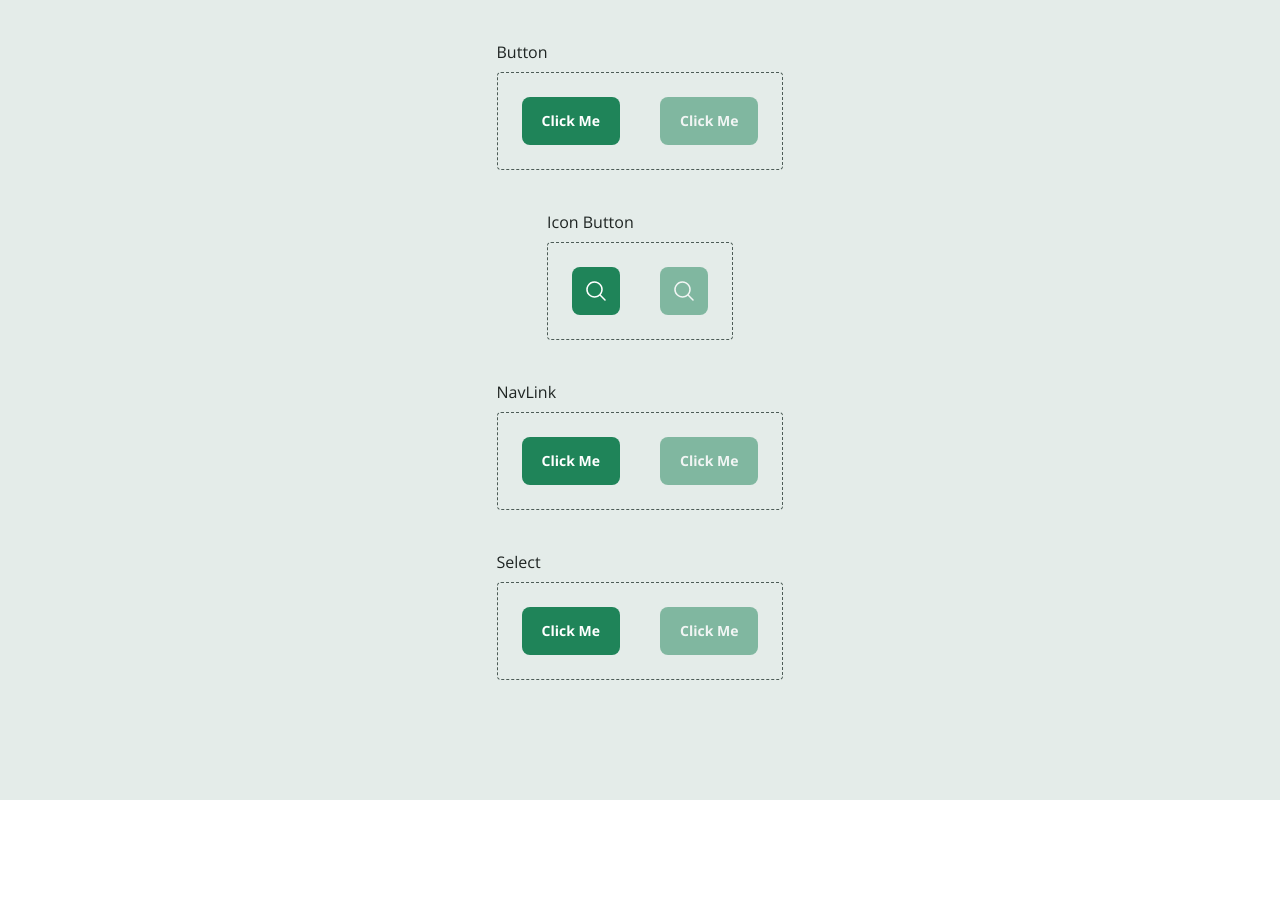
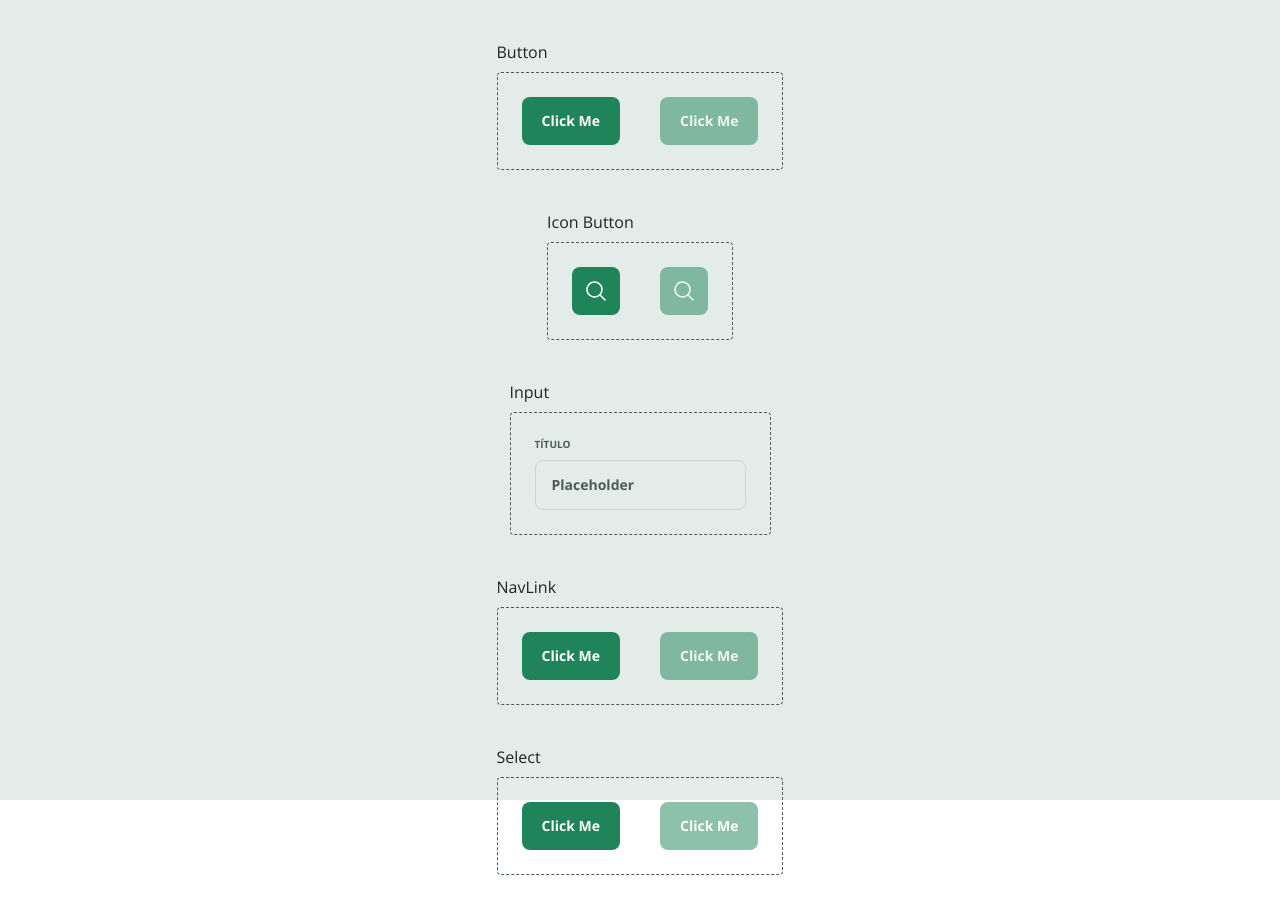
Before and after one commit to brunopetrolini/refund, a React (Vite) app: page /components in a window 1280 px wide. Before the commit the page ends 800 px from the top, so only its background shows below. Built offline with nearby package versions, Linux system fonts and the light colour scheme.

Commit message:
feat(components): add InputText component and integrate into Components route
- Created InputText component for text input with label.
- Integrated InputText into the Components route under the Input Section.

```diff
--- /dev/null
+++ b/src/components/ui/input-text.tsx
@@ -0,0 +1,25 @@
+import type { ComponentProps } from 'react';
+
+interface InputTextProps extends ComponentProps<'input'> {
+  title: string;
+}
+
+export function InputText({ title, name, ...props }: InputTextProps) {
+  return (
+    <div className="group flex flex-col gap-2">
+      <label
+        htmlFor={name}
+        className="font-bold text-[10px] text-gray-200 transition-colors duration-200 group-focus-within:text-green-100"
+      >
+        {title.toUpperCase()}
+      </label>
+      <input
+        type="text"
+        name={name}
+        id={name}
+        className="rounded-lg border border-gray-300 px-4 py-3.5 font-bold text-gray-100 text-sm placeholder-gray-200 outline-none transition-colors duration-200 focus:border-[1.5px] focus:border-green-100"
+        {...props}
+      />
+    </div>
+  );
+}
--- a/src/routes/components.tsx
+++ b/src/routes/components.tsx
@@ -2,6 +2,7 @@ import { MagnifyingGlassIcon } from '@phosphor-icons/react';
 import { createFileRoute } from '@tanstack/react-router';
 
 import { IconButton } from '@/components/ui/icon-button';
+import { InputText } from '@/components/ui/input-text';
 import { Button } from '../components/ui/button';
 
 function Components() {
@@ -29,6 +30,14 @@ function Components() {
             onClick={() => alert('Clicked Icon Button')}
           />
           <IconButton icon={MagnifyingGlassIcon} disabled />
+        </div>
+      </div>
+
+      {/* Input Section */}
+      <div className="flex flex-col gap-2">
+        <span className="text-gray-100">Input</span>
+        <div className="flex flex-row items-center justify-center gap-10 rounded border border-gray-200 border-dashed p-6">
+          <InputText title="título" name="titulo" placeholder="Placeholder" />
         </div>
       </div>
 
```
